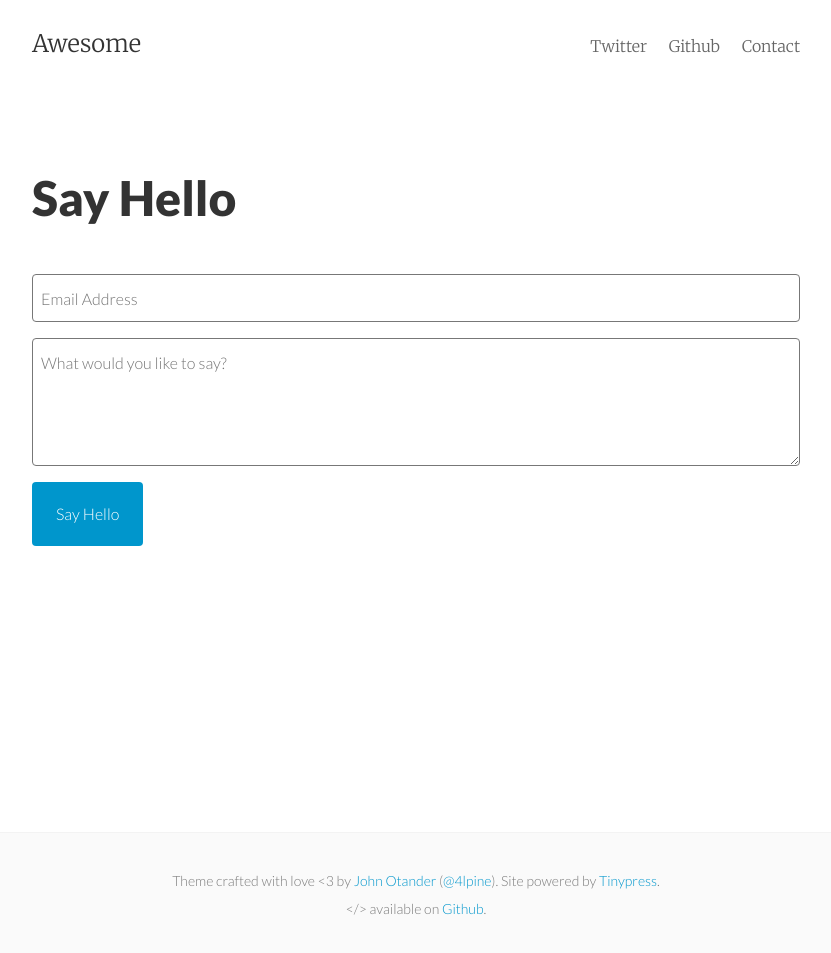
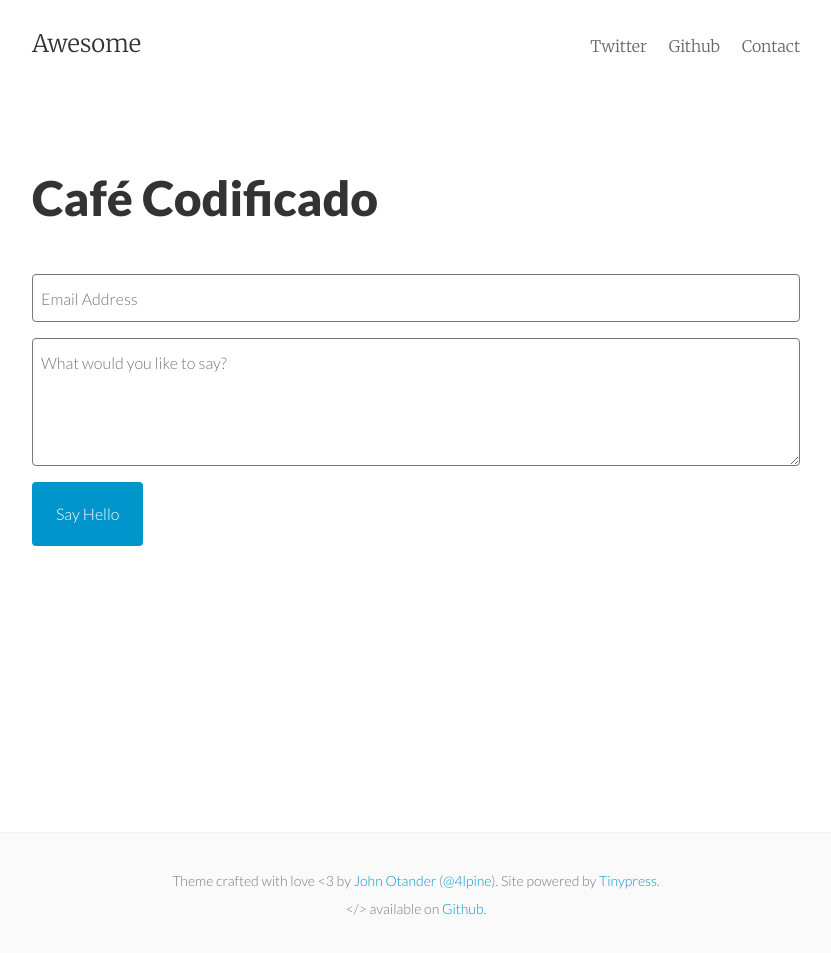
Before and after one commit to cafecodificado/cafecodificado.github.io, a Jekyll site: the page built from contact.html, in a window 1280 px wide. Shown: the whole page, without its empty margins (224-1055 px from the left). Built offline with Jekyll 4.4.1, drawn with Linux system fonts in a browser that asks for light colours.

Commit message:
upside down

```diff
--- a/_layouts/page.html
+++ b/_layouts/page.html
@@ -3,7 +3,7 @@ layout: default
 ---
 <div class="post">
   <header class="post-header">
-    <h1 class="h2">{{ page.title }}</h1>
+    <h1 class="h2">Café Codificado</h1>
   </header>
   <article class="post-content">
   {{ content }}
```
